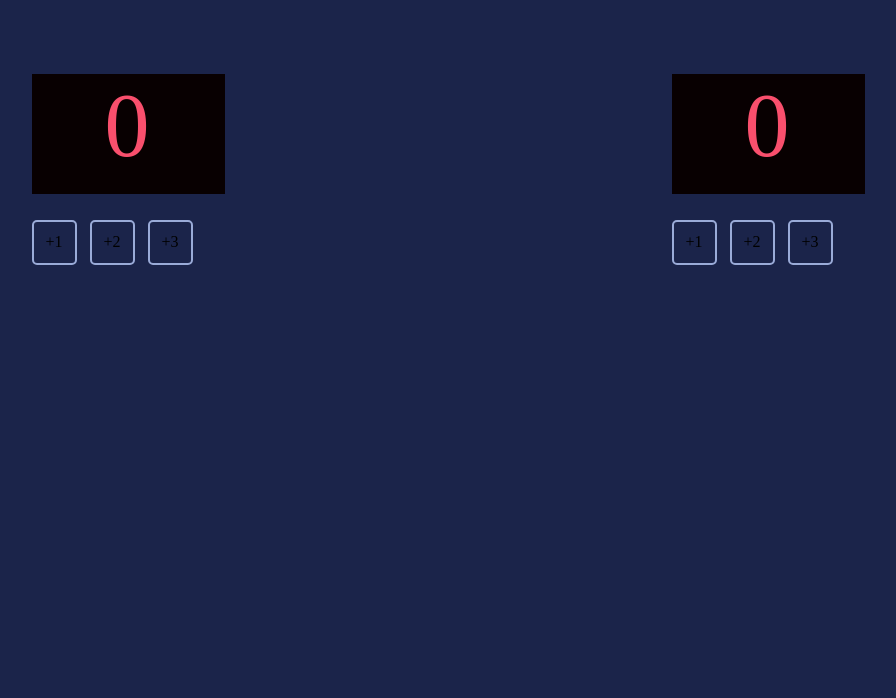
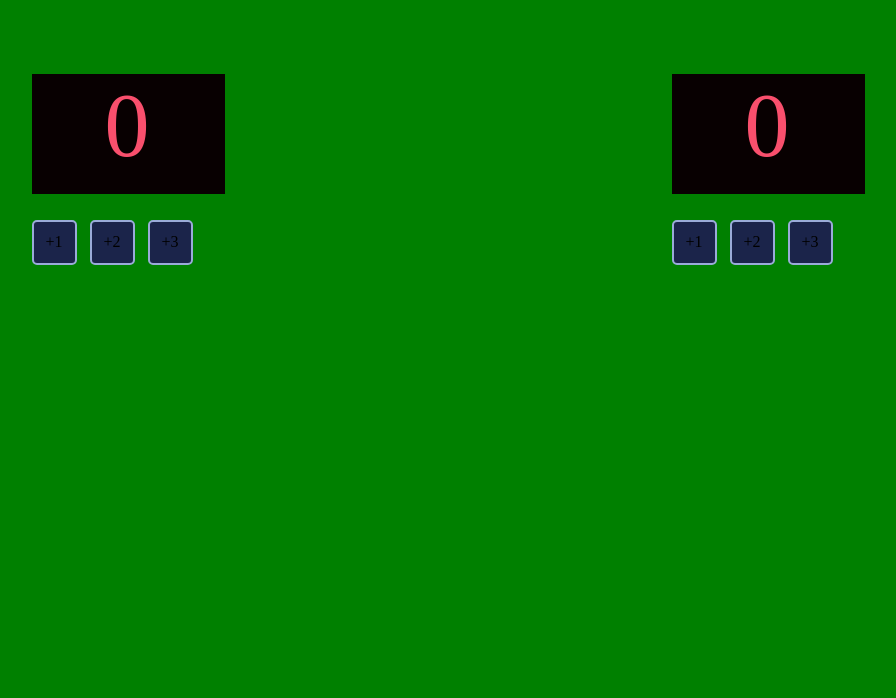
Before and after one commit to iarmoghan/basketball-scoreboard, a website built with Vite: page index.html in a window 1280 px wide. Shown: the part 102-800 px from the top of the page, without its empty margins (192-1088 px from the left). Built offline with nearby package versions, Linux system fonts and the light colour scheme.

Commit message:
Update index.css
change background color

```diff
--- a/index.css
+++ b/index.css
@@ -1,6 +1,6 @@
 body {
     margin: 0;
-    background: #1B244A;
+    background: green;
 }
 
 .container {
```
